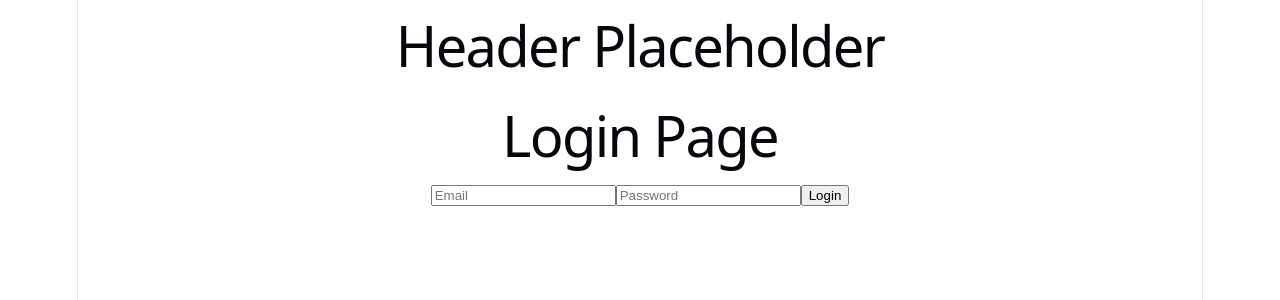
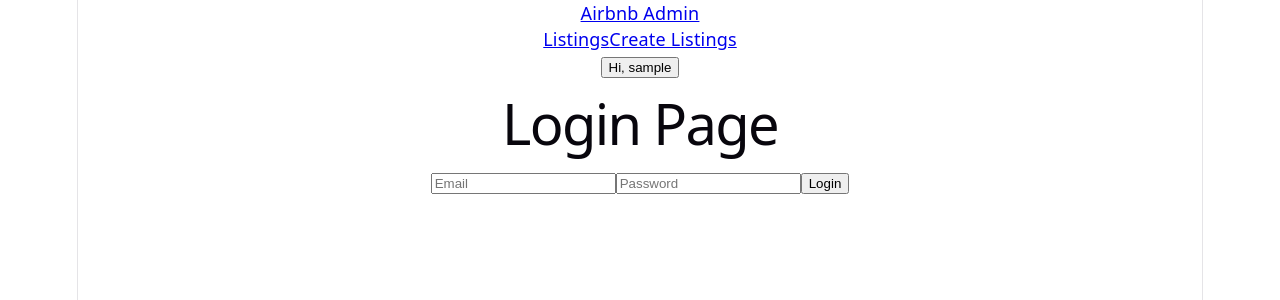
Before and after one commit to nezokuhle1-arch/airbnb-clone-admin, a React (Vite) app: page / in a window 1280 px wide. Shown: the top 300 px of the page. Built offline with nearby package versions, Linux system fonts and the light colour scheme; sample sign-in values are in the browser's storage.

Commit message:
feat: add ProtectedRoute to guard admin pages behind authentication

```diff
--- a/src/App.jsx
+++ b/src/App.jsx
@@ -5,16 +5,19 @@
 import UpdateListings from './pages/UpdateListings';
 import Layout from './components/Layout';
 import Reservations from './pages/Reservations';
+import ProtectedRoute from './components/ProtectedRoute';
 
 function App() {
   return (
     <Routes>
       <Route path="/" element={<Layout />}>
         <Route index element={<Login />} />
-        <Route path="/listings" element={<ViewListings />} />
-        <Route path="/create-listings" element={<CreateListings />} />
-        <Route path="/update-listings/:id" element={<UpdateListings />} />
-        <Route path="/reservations" element={<Reservations />} />
+        <Route element={<ProtectedRoute />}>
+          <Route path="/listings" element={<ViewListings />} />
+          <Route path="/create-listings" element={<CreateListings />} />
+          <Route path="/update-listings/:id" element={<UpdateListings />} />
+          <Route path="/reservations" element={<Reservations />} />
+        </Route>
       </Route>
     </Routes>
   );
--- a/src/components/Header.jsx
+++ b/src/components/Header.jsx
@@ -1,7 +1,43 @@
+import { useState } from 'react';
+import { useNavigate, Link } from 'react-router-dom';
+
 function Header() {
+    const [showDropdown, setShowDropdown] = useState(false);
+    const username = localStorage.getItem('username');
+    const navigate = useNavigate();
+
+    const handleLogout = () => {
+        localStorage.removeItem('token');
+        localStorage.removeItem('username');
+        localStorage.removeItem('role');
+        navigate('/');
+    };
+
+
     return (
         <header>
-            <h1>Header Placeholder</h1>
+            <Link to="/">Airbnb Admin</Link>
+
+            <nav>
+                <Link to="/listings">Listings</Link>
+                <Link to="/create-listings">Create Listings</Link>
+            </nav>
+
+            {username ? (
+                <div>
+                <button onClick={() => setShowDropdown(!showDropdown)}>
+                    Hi, {username}
+                </button>
+                {showDropdown && (
+                    <div>
+                        <Link to="/reservations">View Reservations</Link>
+                        <button onClick={handleLogout}>Log Out</button>
+                    </div>
+                )}
+                </div>
+            ) : (
+                <Link to="/">Become a Host</Link>
+            )}
         </header>
     );
 }
--- /dev/null
+++ b/src/components/ProtectedRoute.jsx
@@ -0,0 +1,10 @@
+import { Navigate, Outlet } from 'react-router-dom';
+
+
+function ProtectedRoute() {
+    const token = localStorage.getItem('token');
+
+    return token ? <Outlet /> : <Navigate to="/" replace />;
+}
+
+export default ProtectedRoute;
```
